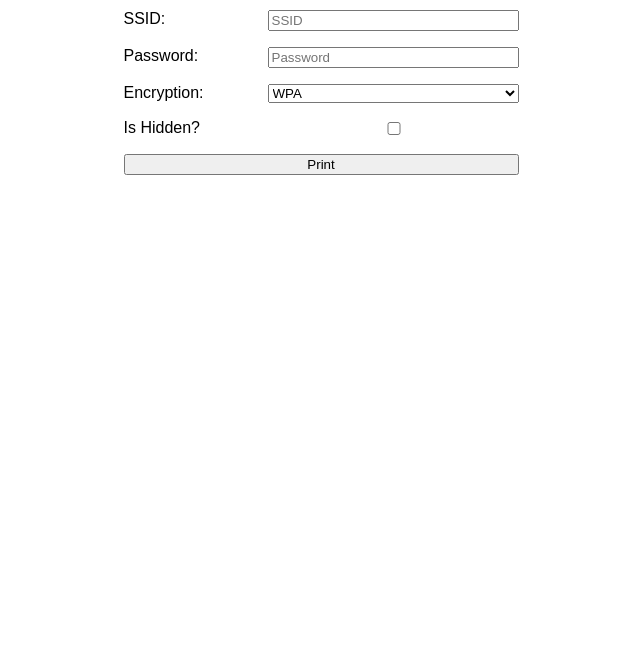
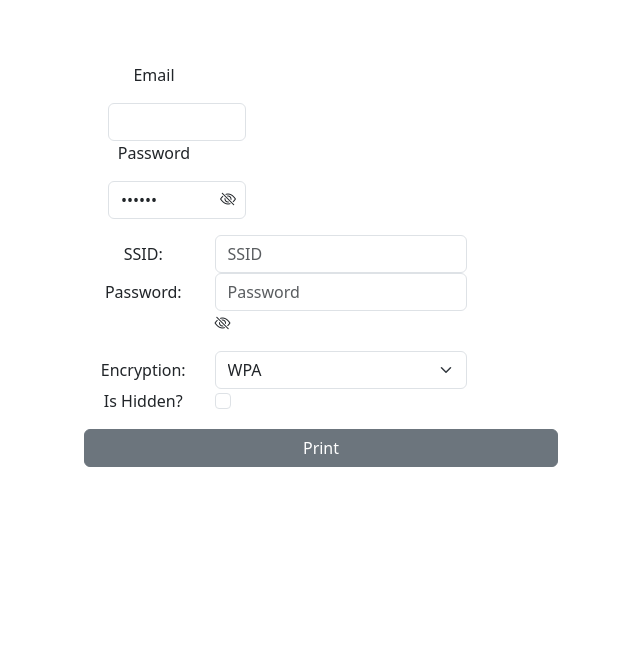
Before and after one commit to dgucc/javascript, a plain HTML site: page wifi_qr_js/index.html in a window 1280 px wide. Shown: the part 129-800 px from the top of the page, without its empty margins (319-959 px from the left). Drawn offline with nearby package versions, Linux system fonts and the light colour scheme.

Commit message:
css stuff

```diff
--- a/wifi_qr_js/index.html
+++ b/wifi_qr_js/index.html
@@ -2,13 +2,23 @@
 <!-- https://github.com/qistoph/WiFiQR -->
 <!DOCTYPE html>
 <html>
+
 <head>
 	<meta content="text/html" charset="utf-8">
+	<link href="https://cdn.jsdelivr.net/npm/bootstrap@5.3.0/dist/css/bootstrap.min.css" rel="stylesheet"
+		integrity="sha384-9ndCyUaIbzAi2FUVXJi0CjmCapSmO7SnpJef0486qhLnuZ2cdeRhO02iuK6FUUVM" crossorigin="anonymous">
+	<link rel="stylesheet" href="https://cdn.jsdelivr.net/npm/bootstrap-icons@1.3.0/font/bootstrap-icons.css" />
 	<!--  https://cdn.rawgit.com/amanuel/JS-HTML5-QRCode-Generator/master/ -->
 	<script src="qrcode.js"></script>
 	<script src="html5-qrcode.js"></script>
 	<style>
-h1, form, #qrcode {
+		h1,
+		#form {
+			width: 450px;
+			margin: 2rem auto;
+		}
+
+		#qrcode {
 			width: 395px;
 			margin: 2rem auto;
 			font: 16px sans-serif;
@@ -19,9 +29,11 @@ h1 {
 			border-bottom: 1px solid black;
 		}
 
-h1, label, button {
+		h1,
+		label,
+		button {
 			display: flex;
-	width: 100%;
+			width: 50%;
 			margin-bottom: 1rem;
 			justify-content: center;
 		}
@@ -39,30 +51,107 @@ label>span {
 			#print {
 				display: none;
 			}
-	label, input, select {
+
+			label,
+			input,
+			select {
 				border: none;
 				background: none;
 				font-size: 24px;
 			}
 		}
+
+		.field-icon {
+			float: right;
+			margin-left: -25px;
+			margin-top: -32px;
+			margin-right: 10px;
+			position: relative;
+			z-index: 2;
+		}
+
+		.container {
+			padding-top: 50px;
+			margin: auto;
+		}
 	</style>
 </head>
+
 <body>
 	<h1>Wi-Fi QR</h1>
 
-<form id="form">
-	<label><span>SSID:</span><input id="ssid" placeholder="SSID"></label>
-	<label><span>Password:</span><input id="password"
-		placeholder="Password"></label> <label> <span>Encryption:</span>
-		<select id="enc">
+
+
+	<div id="form">
+		<div class="container pb-3">
+			<div class="row">
+				<div class="col-md-8 col-md-offset-2">
+
+					<div class="panel panel-default">
+						<div class="panel-body">
+							<form class="form-horizontal" method="" action="">
+
+								<div class="form-group">
+									<label class="col-md-4 control-label">Email</label>
+									<div class="col-md-6">
+										<input type="email" class="form-control" name="email" value="">
+									</div>
+								</div>
+								<div class="form-group">
+									<label class="col-md-4 control-label">Password</label>
+									<div class="col-md-6">
+										<input id="password-field" type="password" class="form-control" name="password"
+											value="secret">
+										<i class="bi bi-eye-slash field-icon" id="eye"></i>
+									</div>
+								</div>
+							</form>
+						</div>
+					</div>
+				</div>
+			</div>
+		</div>
+
+
+		<div class="form-group row">
+			<label class="col-sm-3 col-form-label">SSID:</label>
+			<div class="col-sm-7">
+				<input type="text" class="form-control" id="ssid" placeholder="SSID">
+			</div>
+		</div>
+
+		<div class="form-group row">
+			<label class="col-sm-3 col-form-label">Password:</label>
+			<div class="col-sm-7">
+				<p>
+					<input type="text" class="form-control" id="password" placeholder="Password">
+					<i class="bi bi-eye-slash" id="eye"></i>
+				</p>
+			</div>
+
+		</div>
+
+		<div class="form-group row">
+			<label class="col-sm-3 col-form-label">Encryption:</label>
+			<div class="col-sm-7">
+				<select class="form-select" id="enc">
 					<option>WPA</option>
 					<option>WEP</option>
 				</select>
-	</label> <label><span>Is Hidden?</span><input type="checkbox"
-		id="hidden"></label>
+			</div>
+		</div>
 
-	<button id="print" onclick="window.print()">Print</button>
-</form>
+		<div class="form-group row">
+			<label class="col-sm-3 form-check-label" for="hidden">Is Hidden?</label>
+			<div class="col-sm-7">
+				<input class="form-check-input" type="checkbox" id="hidden">
+			</div>
+		</div>
+
+		<div class="form-group row">
+			<button class="btn btn-secondary w-200" id="print" onclick="updateQRCode()">Print</button>
+		</div>
+	</div>
 
 	<div id="qrcode">
 		<img>
@@ -70,19 +159,33 @@ label>span {
 
 	<script>
 		function updateQRCode() {
-	var ssid = document.getElementById("ssid").value;
-	var pw = document.getElementById("password").value;
-	var enc = document.getElementById("enc").value;
-	var hidden = document.getElementById("hidden").checked;
-	var qrcode = document.getElementById("qrcode");
+			let ssid = document.getElementById("ssid").value;
+			let pw = document.getElementById("password").value;
+			let enc = document.getElementById("enc").value;
+			let hidden = document.getElementById("hidden").checked;
+			let qrcode = document.getElementById("qrcode");
 
-	var text = "WIFI:S:" + ssid + ";T:" + enc + ";P:" + pw + ";H:"
+			let text = "WIFI:S:" + ssid + ";T:" + enc + ";P:" + pw + ";H:"
 				+ hidden + ";;";
 
+			console.log(text);
 			qrcode.replaceChild(showQRCode(text), qrcode.lastChild);
 		}
 
 		document.getElementById("form").onchange = updateQRCode;
+
+		const passwordInput = document.querySelector("#password");
+		const eye = document.querySelector("#eye");
+
+		eye.addEventListener("click", function () {
+			// toggle the type attribute
+			const type = passwordInput.getAttribute("type") === "password" ? "text" : "password";
+			passwordInput.setAttribute("type", type);
+
+		});
+
+
 	</script>
 </body>
+
 </html>
```
Lines whose indentation alone changed are shown as unchanged.
